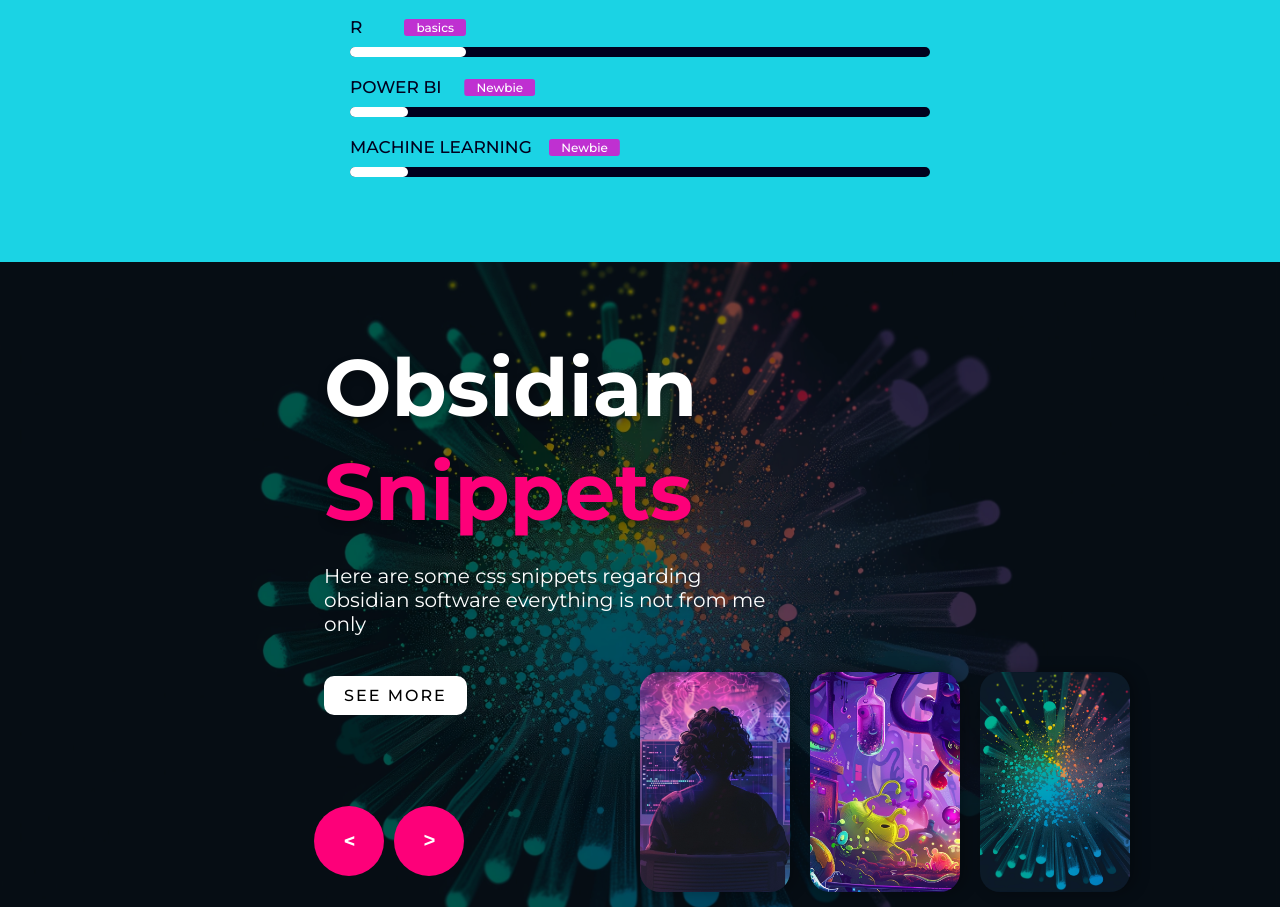
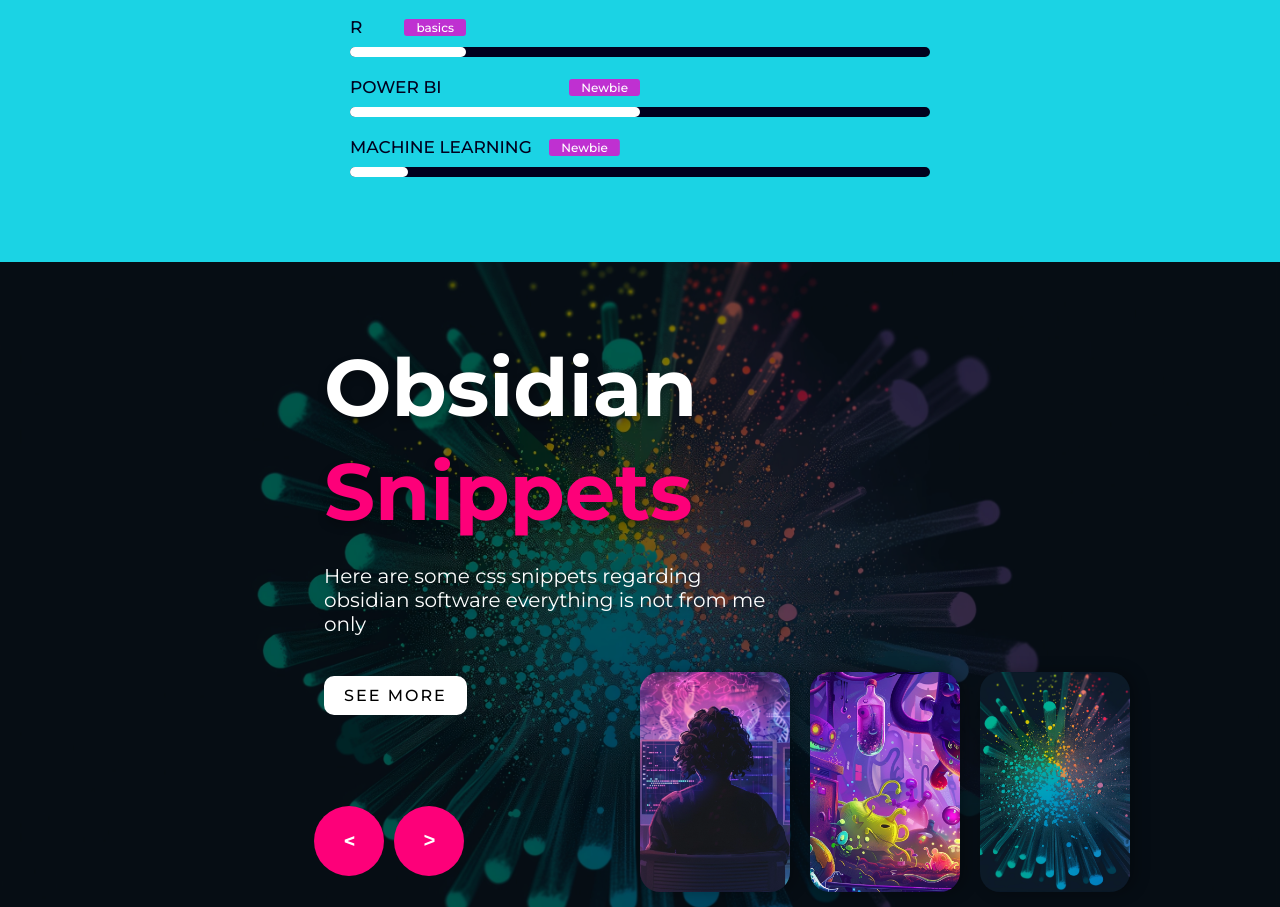
Before and after one commit to LWilfart/Portfolio-website, a plain HTML site: page index.html in a window 1280 px wide. Shown: the part 2258-3165 px from the top of the page. Drawn offline with nearby package versions, Linux system fonts and the light colour scheme.

Commit message:
Update style.css

```diff
--- a/style.css
+++ b/style.css
@@ -534,7 +534,7 @@
     width: 20%;
   }
   .bar .progrees-line.power span {
-    width: 10%;
+    width: 50%;
   }
   .bar .progrees-line.machine span {
     width: 10%;
@@ -598,7 +598,7 @@
   }
   .bar .progrees-line.power span::after {
     content: "Newbie";
-    transform: translateX(180%)   /* deplacer le bloc mauve et le texte sans faire de la giga merde */
+     /*transform: translateX(180%)   deplacer le bloc mauve et le texte sans faire de la giga merde */
   }
   .bar .progrees-line.machine span::after {
     content: "Newbie";
```
